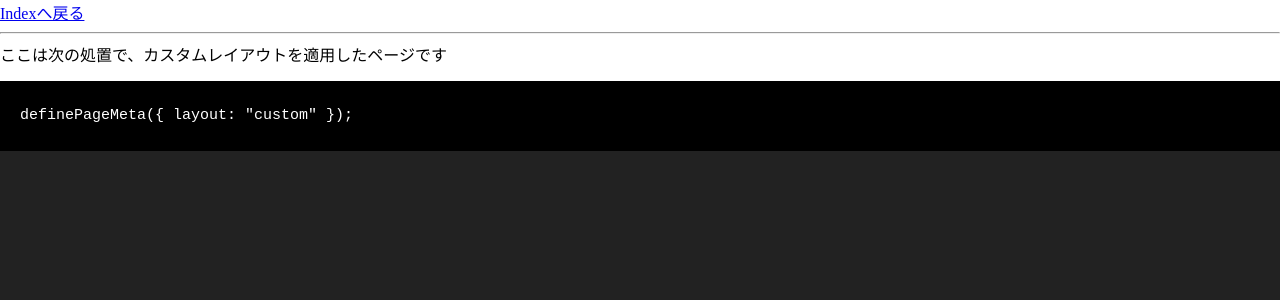
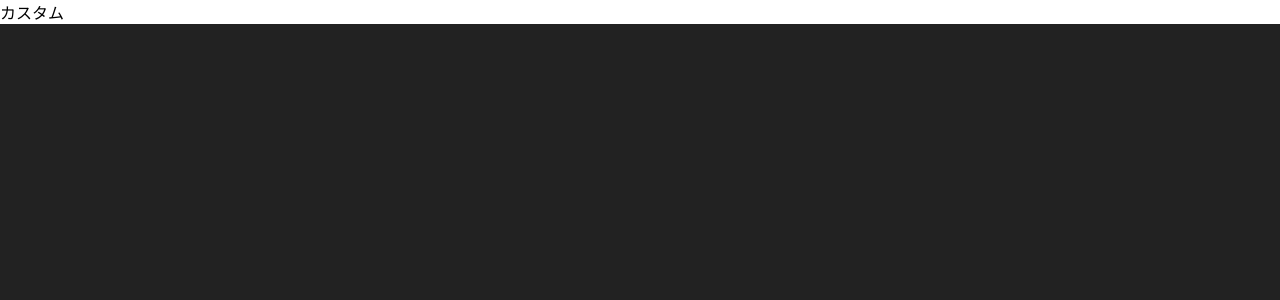
Before and after one commit to cyokodog/next3-example, a Nuxt app: page /custom in a window 1280 px wide. Shown: the top 300 px of the page. Built offline with nearby package versions, Linux system fonts and the light colour scheme.

Commit message:
justify custom page

```diff
--- /dev/null
+++ b/layouts/custom-layout.vue
@@ -0,0 +1,11 @@
+<template>
+  <div class="wrapper">
+    カスタム
+  </div>
+</template>
+
+<style scoped>
+.wrapper {
+  background-color: white;
+}
+</style>
--- a/layouts/custom.vue
+++ /dev/null
@@ -1,13 +0,0 @@
-<template>
-  <div class="custom">
-    <NuxtLink to="/">Indexへ戻る</NuxtLink>
-    <hr/>
-    <slot />
-  </div>
-</template>
-
-<style scoped>
-  .custom {
-    background-color:#fff
-  }
-</style>
--- a/pages/custom.vue
+++ b/pages/custom.vue
@@ -10,7 +10,7 @@
 
 <script setup>
 definePageMeta({
-  layout: "custom"
+  layout: 'custom-layout'
 });
 </script>
 
```
